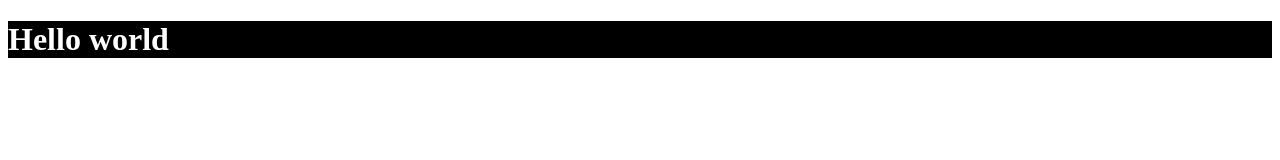
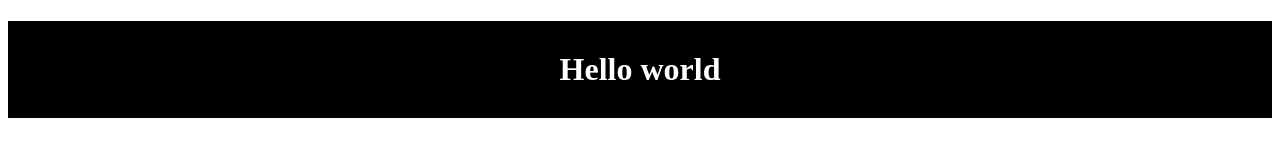
Before and after one commit to stm1965/stm1965.github.io, a plain HTML site: page index.html in a window 1280 px wide. Drawn offline with Linux system fonts and the light colour scheme.

Commit message:
edit style

```diff
--- a/index.html
+++ b/index.html
@@ -8,6 +8,8 @@
         h1{
             color: white;
             background-color: black;
+            text-align: center;
+            padding: 30px;
         }
     </style>
 </head>
```
